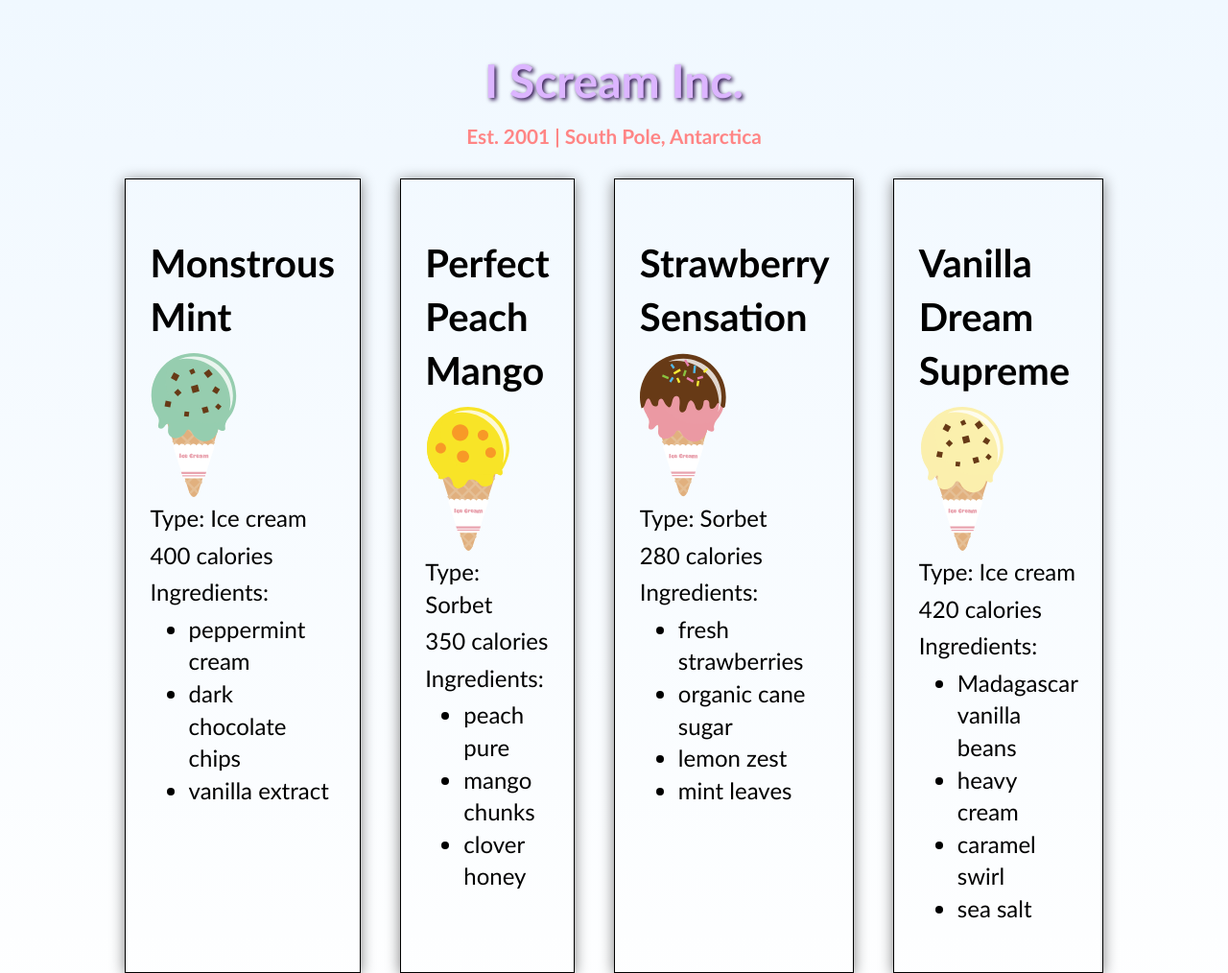
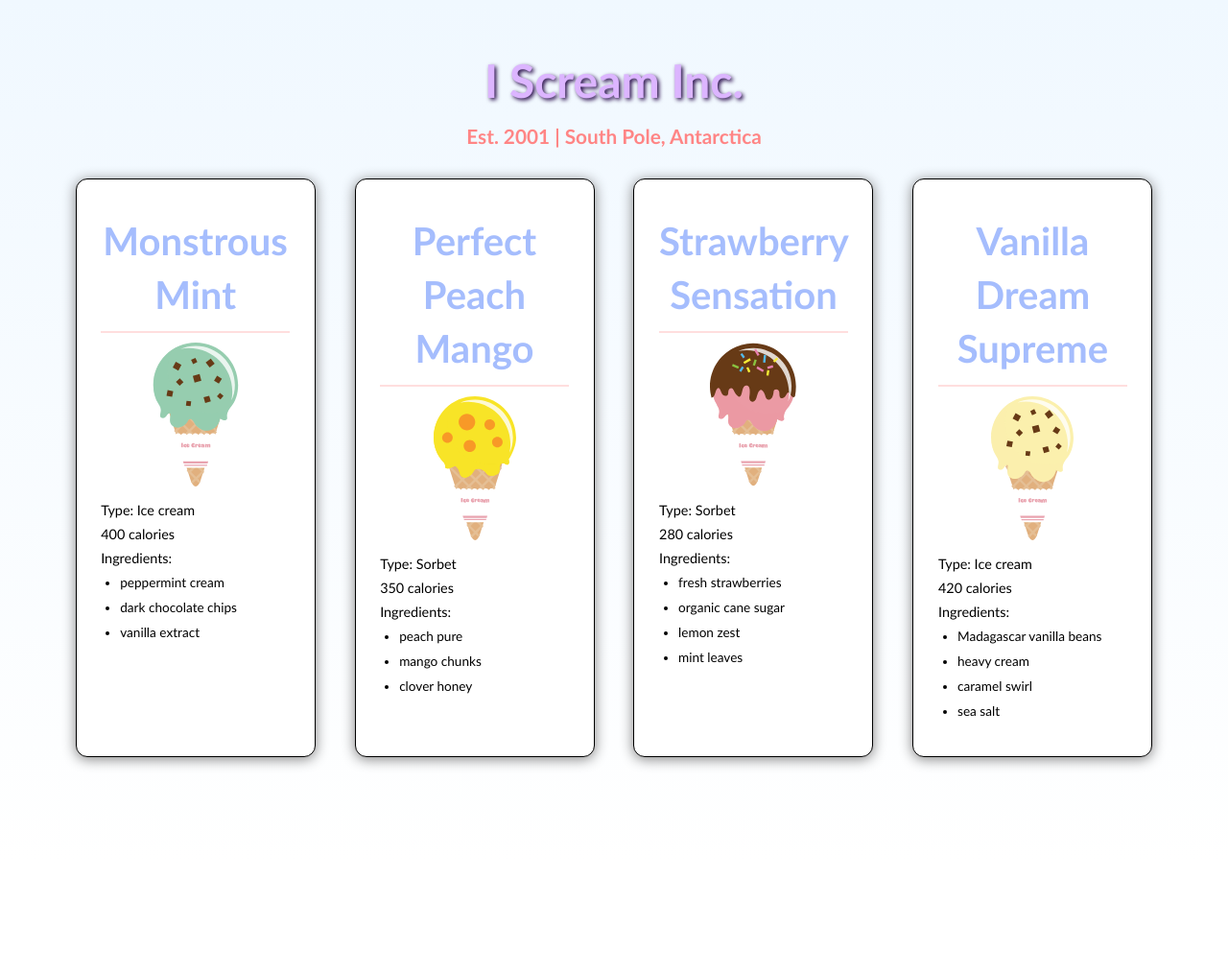
Before and after one commit to VedangiPatel10/VedangiPatel-Lab-04, a plain HTML site: page index.html in a window 1280 px wide. Shown: the top 1014 px of the page at 96% size. After the commit the page ends 899 px from the top, so only its background shows below. Drawn offline with Linux system fonts and the light colour scheme; a script that the page names is missing.

Commit message:
Complete with the section styling. Will begin with styling of all the articles in section.

```diff
--- a/css/styles.css
+++ b/css/styles.css
@@ -53,21 +53,47 @@ section article {
 	padding: 2.5%;
 	width: 25%;
 	margin: 0 1%;
+	min-width: 250px;
+	background: white;
+	border-radius: 12px;
+	transition: transform 0.3s ease, box-shadow 0.3s ease;
 }
+
+section article:hover {
+	transform: translateY(-5px);
+	box-shadow: 0 6px 24px rgba(44, 95, 141, 0.3);
+}
+
 article img {
 	display: block;
 	height: 150px;
 	width: 90px;
+	margin: 0 auto 15px;
 }
+
 section p {
   margin: 5px 0;
+  font-size: 0.9rem;
 }
 
 section ul {
-  margin-top: 0;
+  margin-top: 5px;
+  margin-bottom: 10px;
+  padding-left: 20px;
+  font-size: 0.85rem;
+  line-height: 1.6;
+}
+
+section ul li{
+	margin: 4px 0;
 }
 
 h2 {
   font-size: 2.5rem;
   margin-bottom: 10px;
+  margin-top: 10px;
+  color: #a5bdfd;
+  text-align: center;
+  border-bottom: 2px solid #ffdede;
+  padding-bottom: 10px;
 }
```
